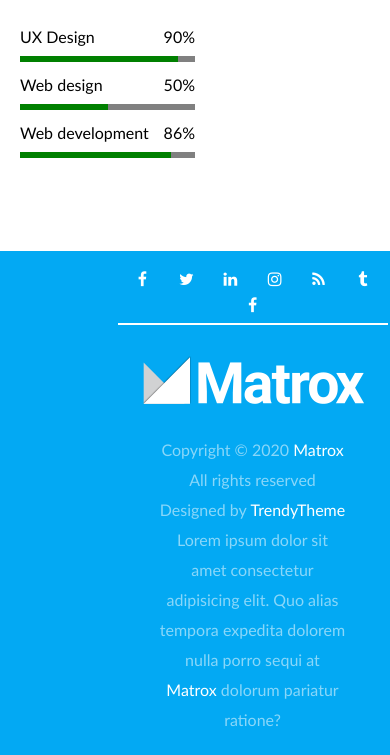
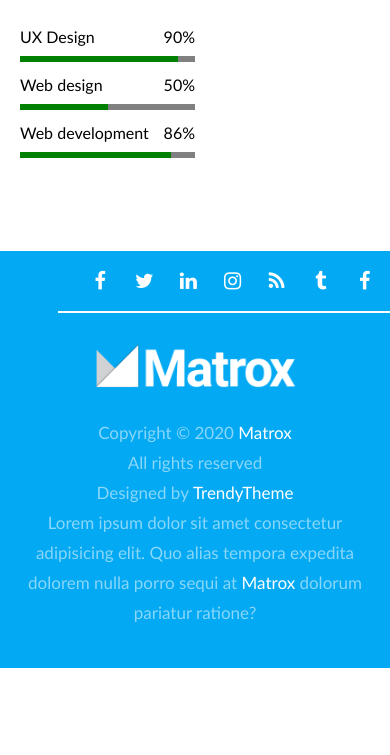
Before and after one commit to TomasDaugela/4.-coming-soon, a plain HTML site: page index.html in a window 390 px wide. Shown: the part 1242-1997 px from the top of the page. After the commit the page ends 1910 px from the top, so only its background shows below. Drawn offline with Linux system fonts and the light colour scheme.

Commit message:
Pertvarkymas

```diff
--- a/css/footer.css
+++ b/css/footer.css
@@ -1,57 +1,68 @@
-footer {
+footer.container {
+    padding: 0 0 40px;
+    background-color: #03A9F3;
+    color: #fff;
     text-align: center;
 }
 
-footer.container {
-    padding: 20px  40px;
-    background-color: #03A9F3;
+footer > .row:nth-child(1) {
+    padding: 10px 0;
+    border-bottom: 2px solid #fff;
+}
+    footer .fa {
+        width: 40px;
         color: #fff;
+        font-size: 20px;
+        line-height: 40px;
+        text-align: center;
+        text-decoration: none;
     }
-    footer > .row:nth-child(1) {
-        border-bottom: 2px solid white;
-    }
-        footer .social-link {
-            text-align: center;
-        }
+
 footer > .row:nth-child(2) {
-     text-align: center;
+    width: 700px;
     color: #fff8;
-
+    font-size: 17px;
 }
     footer .footer-logo {
+        width: 200px;
         margin: 30px 0;
     }
     footer .texts {
-        width: 100%;
         line-height: 30px;
     }
         footer .texts > p {
-            padding:0 10px;
+            float: left;
+            padding: 0 10px;
         }
             footer .texts > p:nth-child(2) {
-                border: 2px solid white;
+                border: 2px solid #fff;
+                border-top: none;
                 border-bottom: none;
-                border-top: none;
             }
-    footer .footer-p{
-        width: 70%;
+    footer .footer-p {
         line-height: 30px;
     }
     footer > .row:nth-child(2) a {
+        color: #fff;
         text-decoration: none;
-            color: #fff;
     }
+
 @media (max-width: 800px) {
+    footer > .row:nth-child(2) {
+        width: 500px;
+        margin: 0 calc(50% - 250px);
+    }
+    footer .texts > p {
+        width: 100%;
+    }
         footer .texts > p:nth-child(2) {
             border: none;
         }
 }
-i {
-    width: 40px;
-    color: white;
-    font-size: 50px;
-    line-height: 40px;
-    text-align: center;
-    margin-bottom: 10px;
-
+@media (max-width: 600px) {
+    footer > .row:nth-child(2) {
+        width: 100%;
+        padding: 0 20px;
+        margin: 0;
     }
+}
--- a/css/hero.css
+++ b/css/hero.css
@@ -55,16 +55,19 @@
     .hero .mouse {
 
     }
-@media (max-width: 700px){
+    @media (max-width: 700px) {
         .hero > .row {
             width: 100%;
             margin: 0;
             padding: 0 20px;
         }
     }
-@media (max-width: 500px){
-    .time {
+    @media (max-width: 500px) {
+        .hero .clock > .time {
             width: 50%;
-
+        }
+            .hero .clock > .time:nth-child(1),
+            .hero .clock > .time:nth-child(2) {
+                margin-bottom: 30px;
             }
     }
```
Lines whose indentation alone changed are shown as unchanged.
